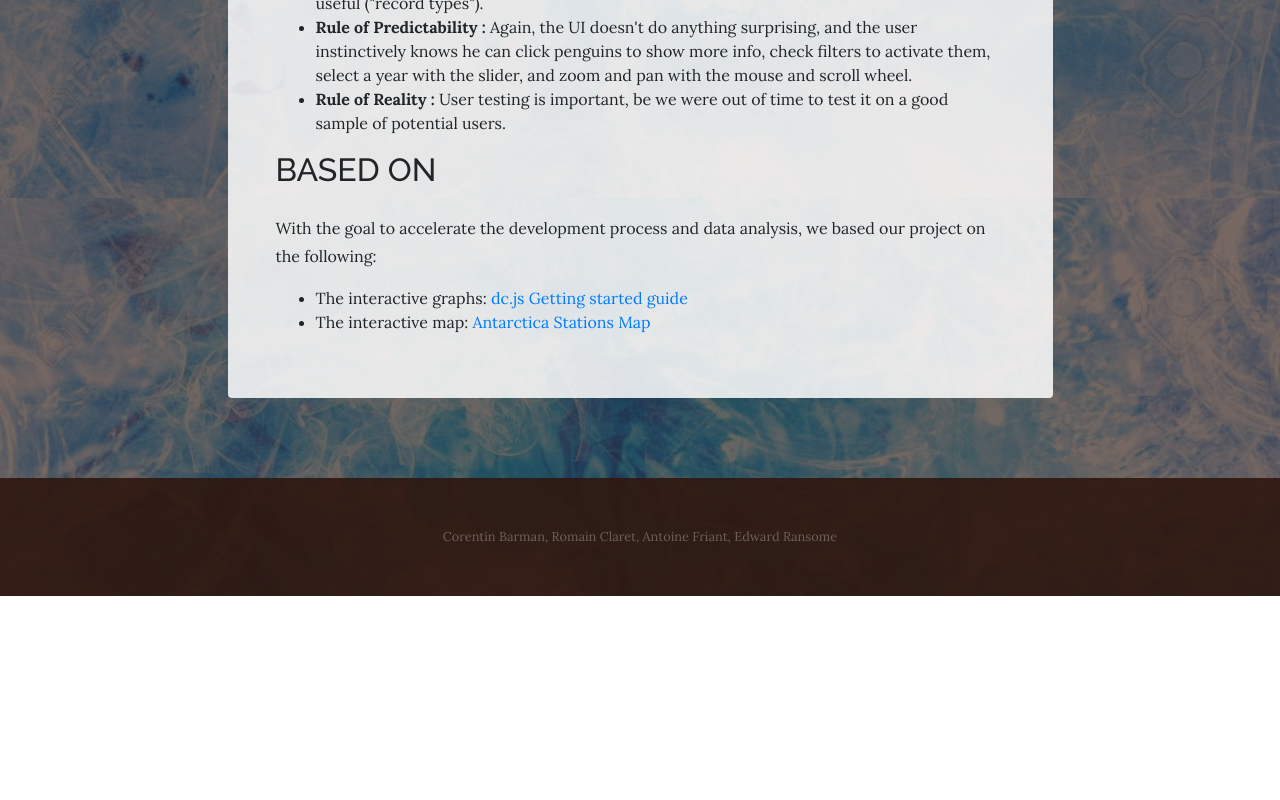
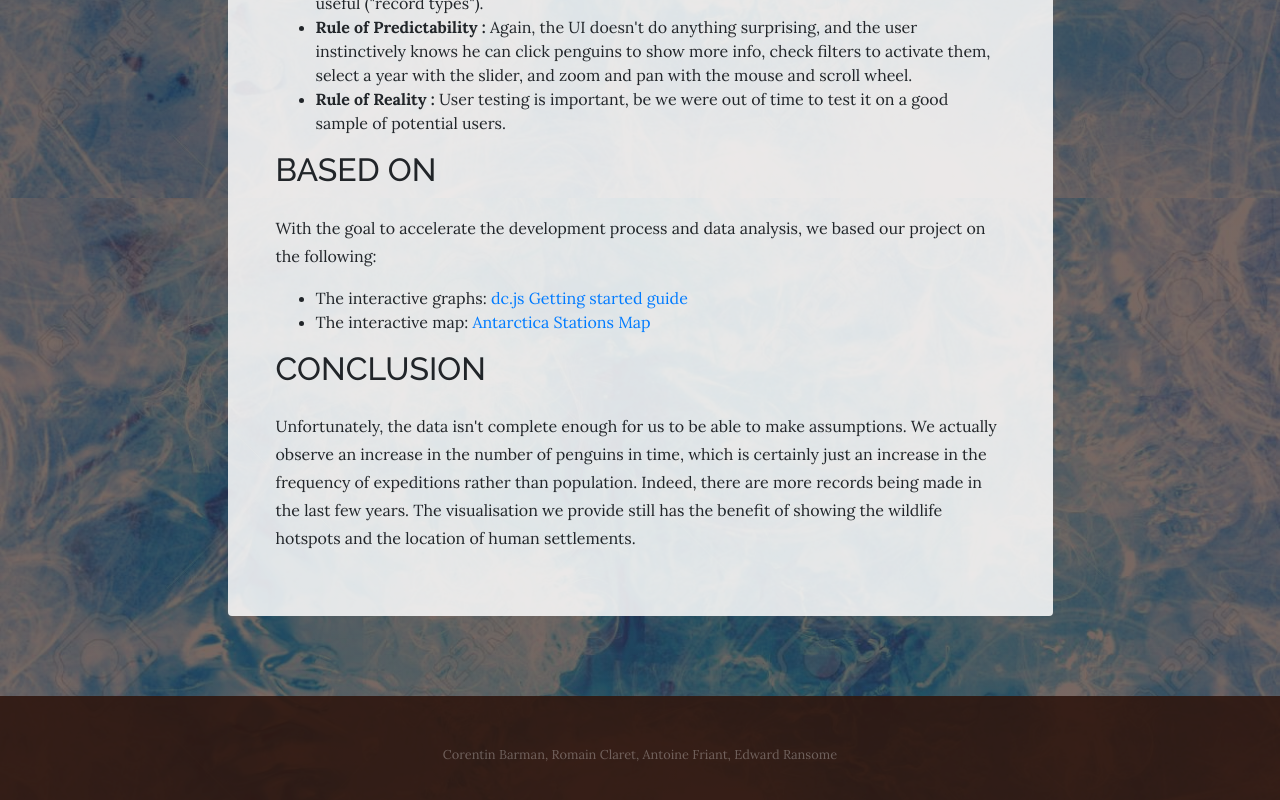
Before and after one commit to edwardransome/VI_18-19_Project, a website: page report.html in a window 1280 px wide. Shown: the part 2682-3482 px from the top of the page. Before the commit the page ends 3278 px from the top, so only its background shows below. Drawn offline with Linux system fonts and the light colour scheme.

Commit message:
conclusion

```diff
--- a/report.html
+++ b/report.html
@@ -162,6 +162,15 @@
                         <li>The interactive map: <a href="https://github.com/Underwaternya/antarctica-stations-map">Antarctica Stations Map</a></li>
                     </ul>
                   </p>
+                  </ul>
+                  <h2 class="section-heading mb-4">
+                      <span class="section-heading">Conclusion</span>
+                  </h2>
+                  <p>
+                      Unfortunately, the data isn't complete enough for us to be able to make assumptions. We actually observe an increase in the number of penguins in time, which is certainly
+                      just an increase in the frequency of expeditions rather than population. Indeed, there are more records being made in the last few years.
+                      The visualisation we provide still has the benefit of showing the wildlife hotspots and the location of human settlements.
+                  </p>
               </div>
             </div>
           </div>
```
